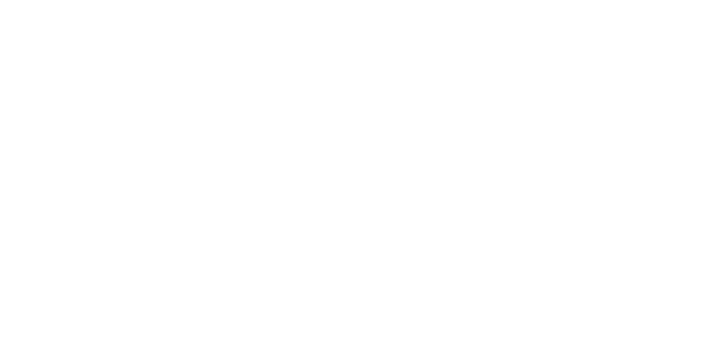
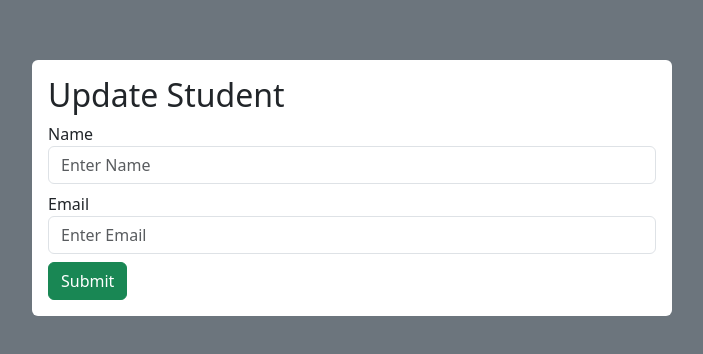
Before and after one commit to lastbenchr/react_node_mysql, a React (Create React App) app in the folder frontend/: page /edit/1 in a window 1280 px wide. Before the commit this address had no page. Shown: the part 212-566 px from the top of the page, without its empty margins (288-991 px from the left). Built offline with nearby package versions, Linux system fonts and the light colour scheme; no server answers.

Commit message:
edit functionality done

```diff
--- a/frontend/src/App.js
+++ b/frontend/src/App.js
@@ -3,6 +3,7 @@ import 'bootstrap/dist/css/bootstrap.min.css'
 import Home from './Home';
 import Create from './Create';
 import Read from './Read';
+import Update from './Update';
 
 function App() {
   return (
@@ -11,6 +12,7 @@ function App() {
       <Route path="/" element= {<Home/>} />
       <Route path="/create" element= {<Create />} />
       <Route path="/read/:id" element= {<Read />} />
+      <Route path="/edit/:id" element= {<Update />} />
     </Routes>
     </BrowserRouter>
   );
--- a/frontend/src/Home.jsx
+++ b/frontend/src/Home.jsx
@@ -50,7 +50,7 @@ function Home() {
                                     <td>{ele.Email}</td>
                                     <td>
                                         <Link to={`/read/${ele.ID}`} className='btn btn-sm btn-info'>Read</Link>
-                                        <button className='btn btn-sm btn-primary mx-2'>Edit</button>
+                                        <Link to={`/edit/${ele.ID}`} className='btn btn-sm btn-primary mx-2'>Edit</Link>
                                         <button className='btn btn-sm btn-danger'>Delete</button>
                                     </td>
                                 </tr>
--- /dev/null
+++ b/frontend/src/Update.jsx
@@ -0,0 +1,56 @@
+import axios from 'axios';
+import React, { useEffect, useState } from 'react'
+import { useNavigate, useParams } from 'react-router-dom';
+
+function Update() {
+    const { id } = useParams();
+    const navigate = useNavigate();
+    const [values, setValues] = useState({
+        name: '',
+        email: '',
+    });
+
+    useEffect(() => {
+        axios.get(`http://localhost:8081/read/${id}`)
+            .then(res => {
+                // console.log(res);
+                setValues({ ...values, name: res.data[0].Name, email: res.data[0].Email })
+            })
+            .catch(err => console.log(err));
+    }, [])
+
+
+    const handleSubmit = (e) => {
+        e.preventDefault();
+        axios.put(`http://localhost:8081/update/${id}`, values)
+            .then(res => {
+                console.log(res)
+                navigate('/');
+            })
+            .catch(err => console.log(err))
+    }
+
+
+    return (
+        <div className='d-flex vh-100 bg-secondary justify-content-center align-items-center'>
+            <div className='w-50 bg-white rounded p-3'>
+                <form onSubmit={handleSubmit}>
+                    <h2>Update Student</h2>
+                    <div className='mb-2'>
+                        <label htmlFor=''>Name</label>
+                        <input type='text' placeholder='Enter Name' className='form-control' value={values.name}
+                            onChange={e => setValues({ ...values, name: e.target.value })} />
+                    </div>
+                    <div className='mb-2'>
+                        <label htmlFor=''>Email</label>
+                        <input type='email' placeholder='Enter Email' className='form-control' value={values.email}
+                            onChange={e => setValues({ ...values, email: e.target.value })} />
+                    </div>
+                    <button className='btn btn-success'>Submit</button>
+                </form>
+            </div>
+        </div>
+    )
+}
+
+export default Update
```
Also changed, not shown: 1 other file (tests, documents, lock files or other folders).
